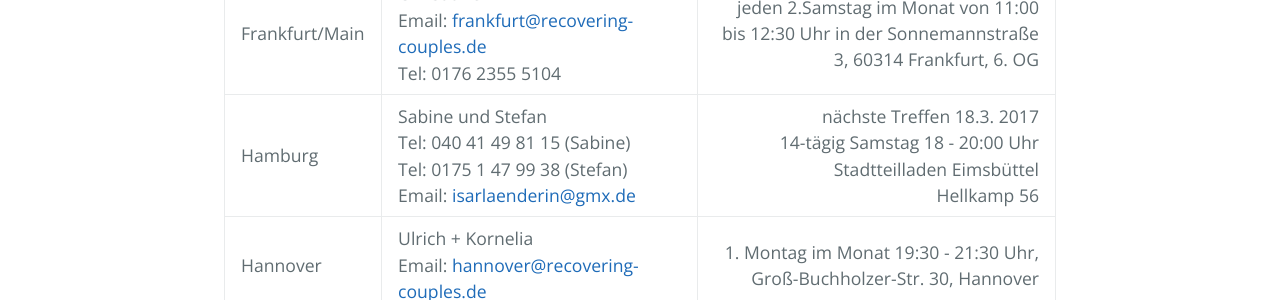
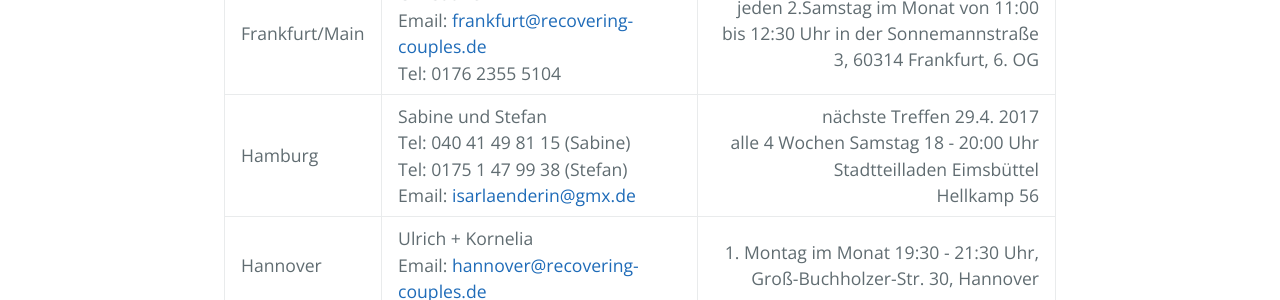
Before and after one commit to rcadeutschland/rcadeutschland.github.io, a Jekyll site: the page built from Gruppen.MD, in a window 1280 px wide. Shown: the part 636-936 px from the top of the page. Built offline with Jekyll 4.4.1, drawn with Linux system fonts in a browser that asks for light colours; nearby versions of some CDN libraries.

Commit message:
Update Gruppen.MD

```diff
--- a/Gruppen.MD
+++ b/Gruppen.MD
@@ -8,7 +8,7 @@
 |:------ | ------- | ---------------------------: |
 | Berlin | Tanja + Torsten<br>Email: <tannaja@gmx.de> |  8.Januar 2017 13:00-15:00 Uhr jeder erste Sonntag im Monat, Im "Lebensglück Yoga", Wiesbadenerstr. 33, 14197 Berlin |
 | Frankfurt/Main | Christiane<br>Email: <frankfurt@recovering-couples.de><br>Tel: 0176 2355 5104 | jeden 2.Samstag im Monat  von 11:00 bis 12:30 Uhr  in der Sonnemannstraße 3, 60314 Frankfurt, 6. OG |
-| Hamburg | Sabine und Stefan<br>Tel: 040 41 49 81 15 (Sabine)<br>Tel: 0175 1 47 99 38 (Stefan)<br>Email: <isarlaenderin@gmx.de> | nächste Treffen 18.3. 2017<br>14-tägig Samstag 18 - 20:00 Uhr<br>Stadtteilladen Eimsbüttel<br>Hellkamp 56 |
+| Hamburg | Sabine und Stefan<br>Tel: 040 41 49 81 15 (Sabine)<br>Tel: 0175 1 47 99 38 (Stefan)<br>Email: <isarlaenderin@gmx.de> | nächste Treffen 29.4. 2017<br>alle 4 Wochen Samstag 18 - 20:00 Uhr<br>Stadtteilladen Eimsbüttel<br>Hellkamp 56 |
 | Hannover | Ulrich + Kornelia<br>Email: <hannover@recovering-couples.de> | 1. Montag im Monat 19:30 - 21:30 Uhr,  Groß-Buchholzer-Str. 30, Hannover |
 | Köln | Thomas + Evelyn<br>Tel: 01711762258<br>Email: <samstagkoeln@recovering-couples.de> | 1. Samstag im Monat 18:00 bis 20:00 Uhr Haus der Selbsthilfe-Köln, Marsilstein 4-6, 50676 Köln (Nähe Neumarkt) |
 | Münster | Karin + Martin<br>Tel: 02598-929024<br>Email: <samstagmuenster@recovering-couples.de> | 2. Samstag im Monat 16:00 bis 18:00 Uhr  in der Selbsthilfe-Kontaktstelle des Paritätischen Zentrums, Dahlweg 112, 48153 Münster |
```
